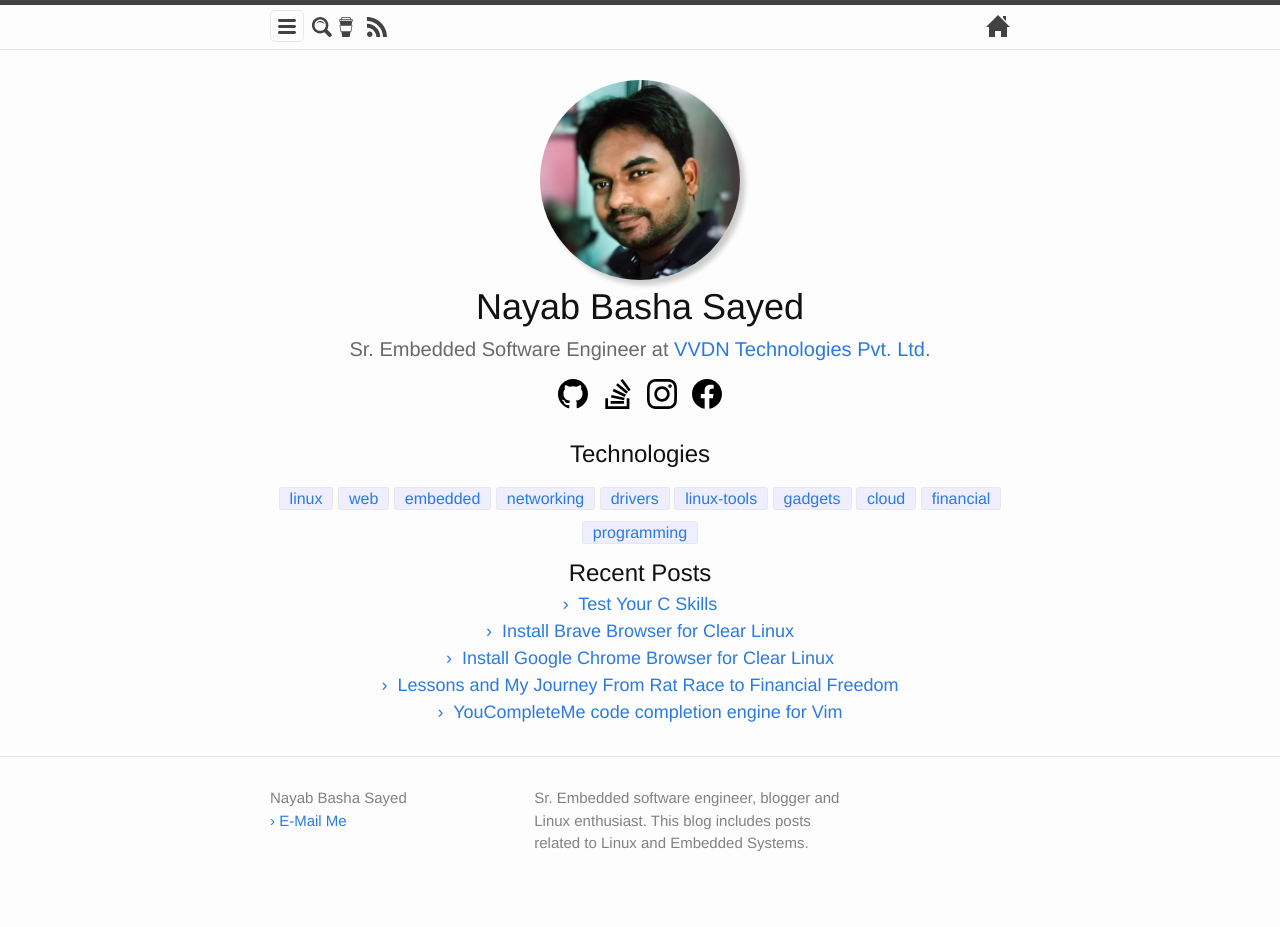
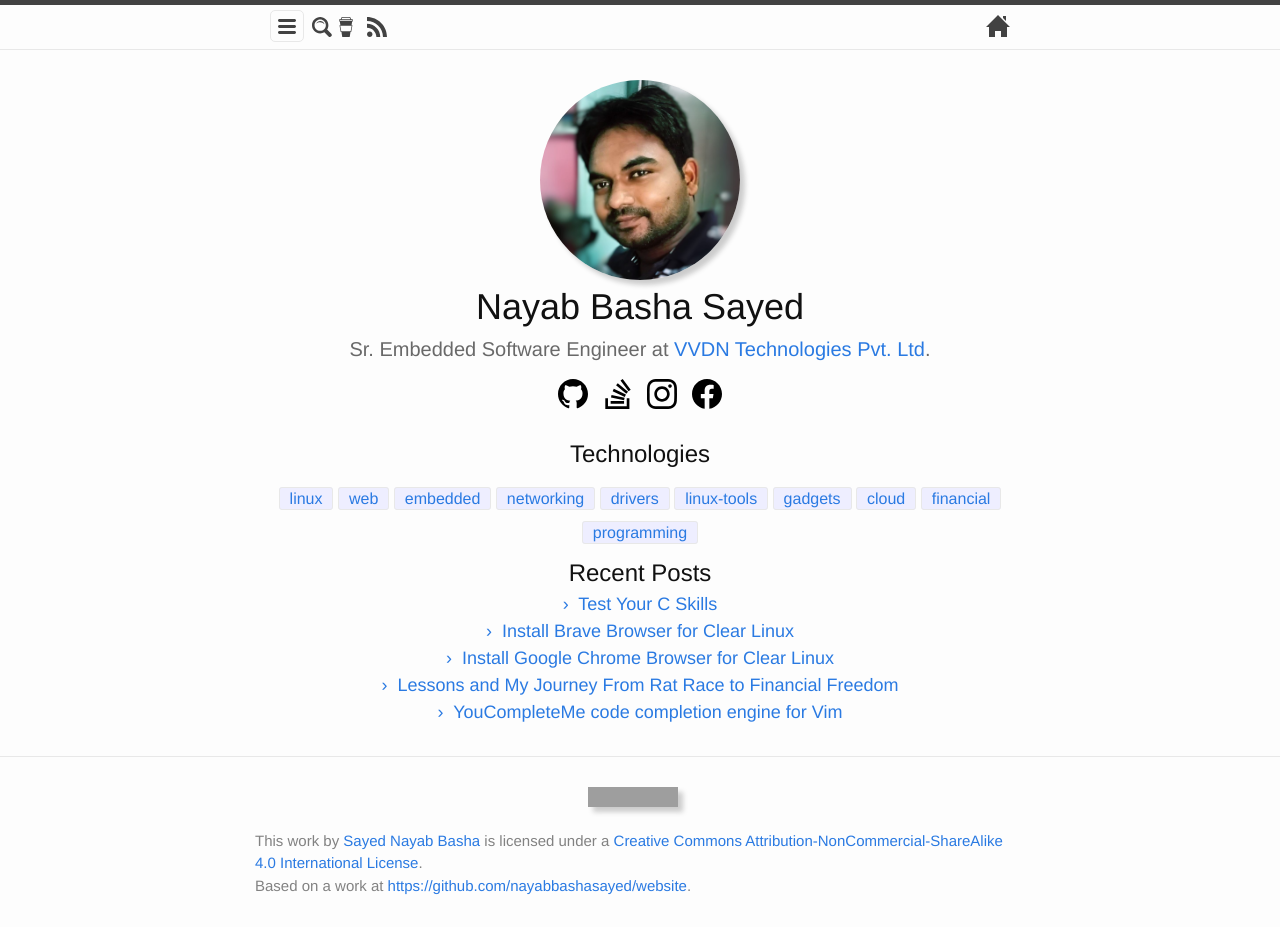
Before and after one commit to itsnayabsd/website, a Jekyll site: the page built from index.md, in a window 1280 px wide. Built offline with Jekyll 4.4.1, drawn with Linux system fonts in a browser that asks for light colours; a script that is not in the unit is left out; grey boxes are pictures that could not be loaded.

Commit message:
Footer changed. Added license text

```diff
--- a/_includes/footer.html
+++ b/_includes/footer.html
@@ -1,40 +1,9 @@
 <footer class="site-footer">
   <div class="wrapper">
 
-    <div class="footer-col-wrapper">
-      <div class="footer-col footer-col-1">
-        <ul class="contact-list">
-            {% if site.author %}
-              {{ site.author | escape }}
-            {% else %}
-              {{ site.title | escape }}
-            {% endif %}
-            </li>
-            {% if site.email %}
-            <li><a href="mailto:{{ site.email }}">E-Mail Me</a></li>
-            {% endif %}
-        </ul>
+      <div class="footer-col-wrapper">
+          <a rel="license" href="http://creativecommons.org/licenses/by-nc-sa/4.0/"><img alt="Creative Commons Licence" style="border-width:0" src="https://i.creativecommons.org/l/by-nc-sa/4.0/88x31.png" /></a><br />This work by <a href="mailto:basha@nayab.xyz">Sayed Nayab Basha</a> is licensed under a <a rel="license" href="http://creativecommons.org/licenses/by-nc-sa/4.0/">Creative Commons Attribution-NonCommercial-ShareAlike 4.0 International License</a>.<br />Based on a work at <a xmlns:dct="http://purl.org/dc/terms/" href="https://github.com/nayabbashasayed/website" rel="dct:source">https://github.com/nayabbashasayed/website</a>.
       </div>
-
-      <!--
-      <div class="footer-col footer-col-2">
-          <ul style="list-style-type: none">
-              <div style="margin-bottom: 5px;">Categories</div>
-          {% for category in site.categories %}
-          {% assign catg = {{category|first}} %}
-          {% if catg == "me" %}
-          {% continue %}
-          {% endif %}
-          <li><a href="/category/{{ category | first }}.html" style="font-size: 16px;">{{ category | first }}</a></li>
-          {% endfor %}
-          </ul>
-      </div>
-      -->
-
-      <div class="footer-col footer-col-3">
-      <p>{{ page.excerpt | default: site.description | strip_html | normalize_whitespace | truncate: 500 | escape }}</p>
-      </div>
-    </div>
 
   </div>
 
```
